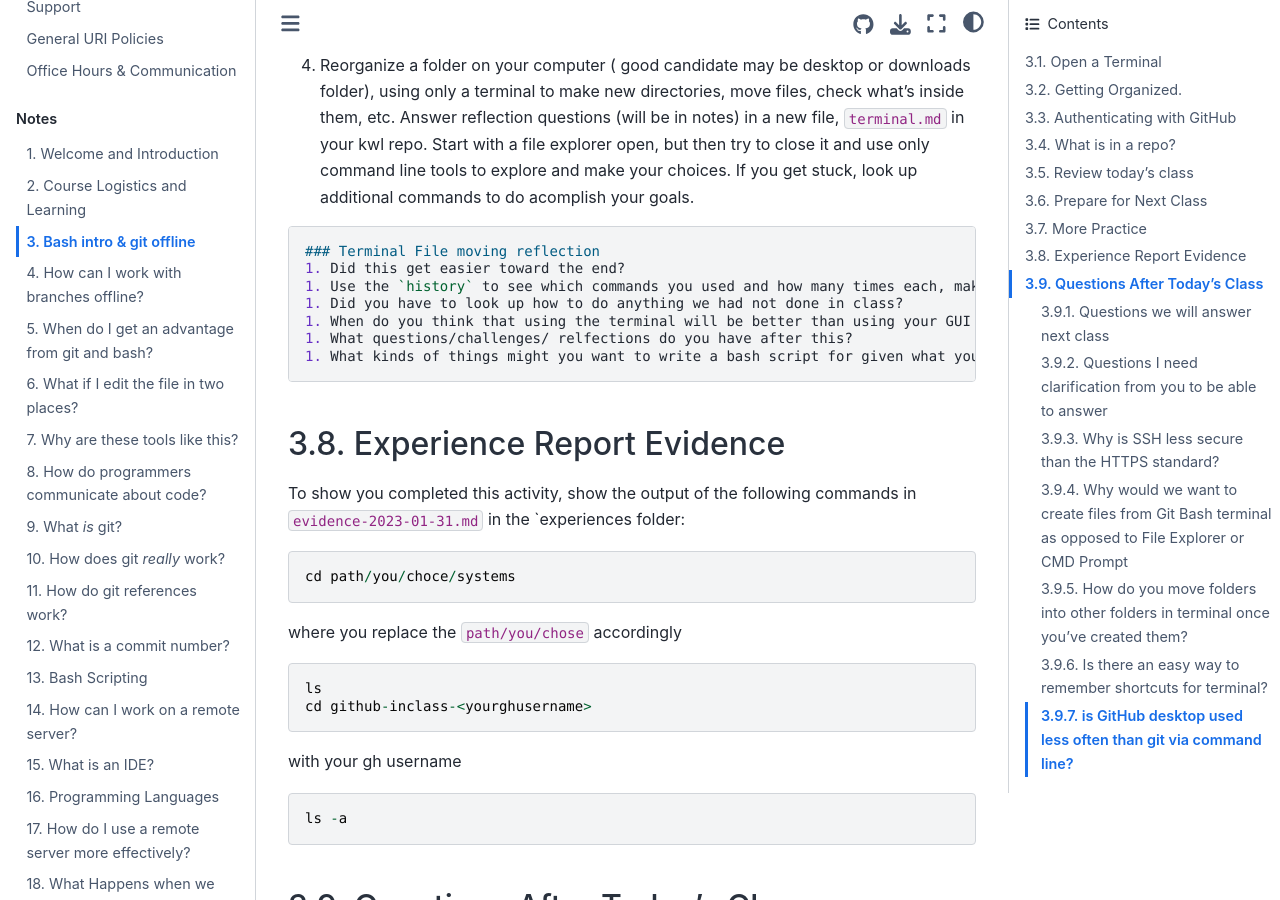
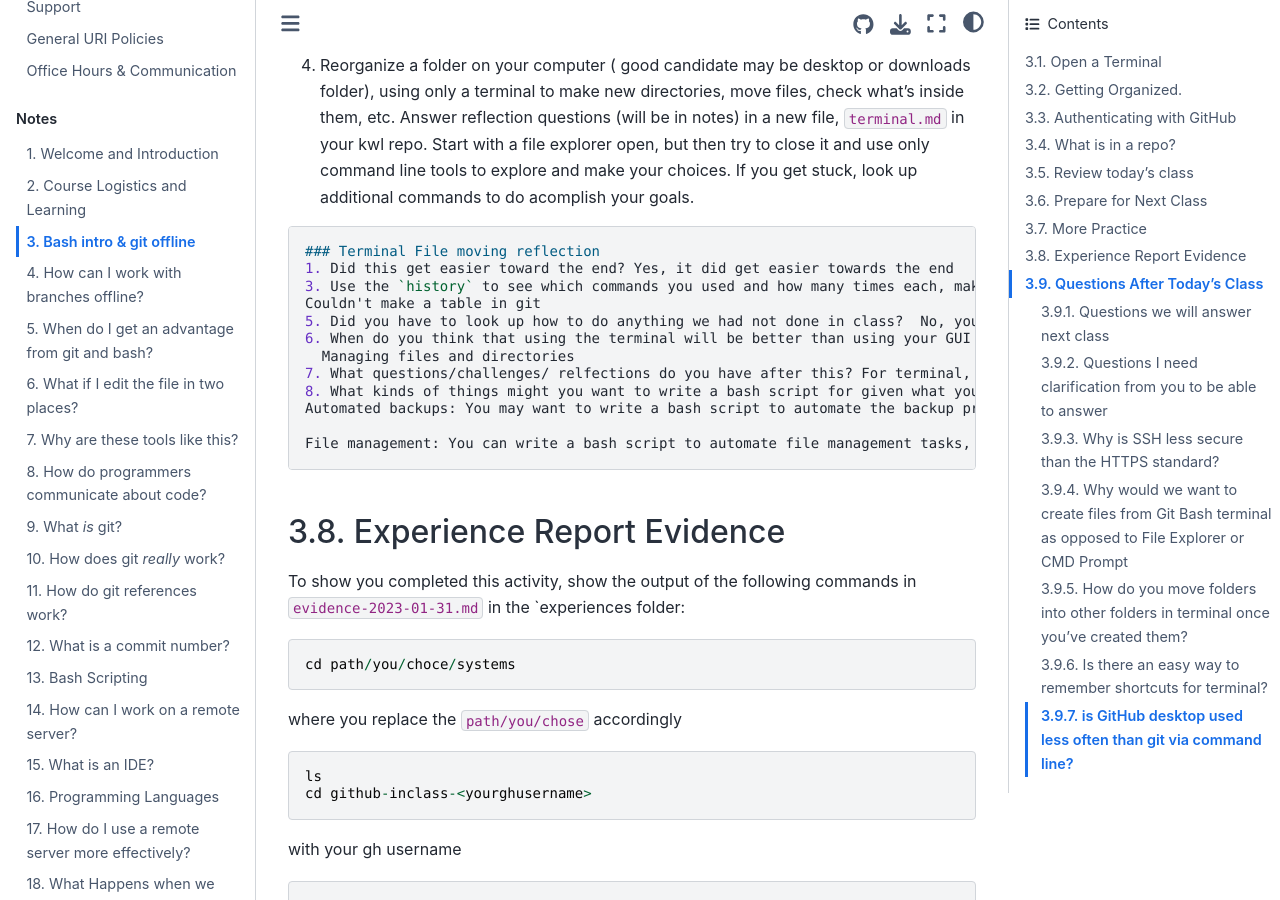
Before and after one commit to introcompsys/spring2023, a Jupyter Book: the page built from notes/2023-01-31.md, in a window 1280 px wide and 900 px high, scrolled down 6034 px. Built offline with Jupyter Book 1.0.4 settings and Sphinx 7.4.7 and the Sphinx Book theme 1.1.4, drawn with Linux system fonts in a browser that asks for light colours.

Commit message:
Update 2023-01-31.md

````diff
--- a/_practice/2023-01-31.md
+++ b/_practice/2023-01-31.md
@@ -6,10 +6,15 @@ Start with a file explorer open, but then try to close it and use only command l
 
 ```markdown
 ### Terminal File moving reflection
-1. Did this get easier toward the end?
-1. Use the `history` to see which commands you used and how many times each, make a table below.
-1. Did you have to look up how to do anything we had not done in class?
-1. When do you think that using the terminal will be better than using your GUI file explorer?
-1. What questions/challenges/ relfections do you have after this?
-1. What kinds of things might you want to write a bash script for given what you know in bash so far? come up with 1-2 scenarios
+1. Did this get easier toward the end? Yes, it did get easier towards the end
+3. Use the `history` to see which commands you used and how many times each, make a table below.
+Couldn't make a table in git
+5. Did you have to look up how to do anything we had not done in class?  No, you explain the instructions in perfect detail
+6. When do you think that using the terminal will be better than using your GUI file explorer?
+  Managing files and directories
+7. What questions/challenges/ relfections do you have after this? For terminal, I wonder if any other processes like debugging or building will effect compile and executing the code in the terminal
+8. What kinds of things might you want to write a bash script for given what you know in bash so far? come up with 1-2 scenarios
+Automated backups: You may want to write a bash script to automate the backup process of your files or databases. The script can be scheduled to run at regular intervals and create backups of specific directories or databases, compress them, and store them in a secure location. This will save you time and effort, and ensure that your data is always backed up in case of any unexpected events.
+
+File management: You can write a bash script to automate file management tasks, such as renaming, copying, or deleting files. For instance, you can write a script that renames all the files in a directory to lowercase, or copies all the files with a specific extension to a different directory. This can save you time and ensure consistency in your file naming conventions.
 ```
````
